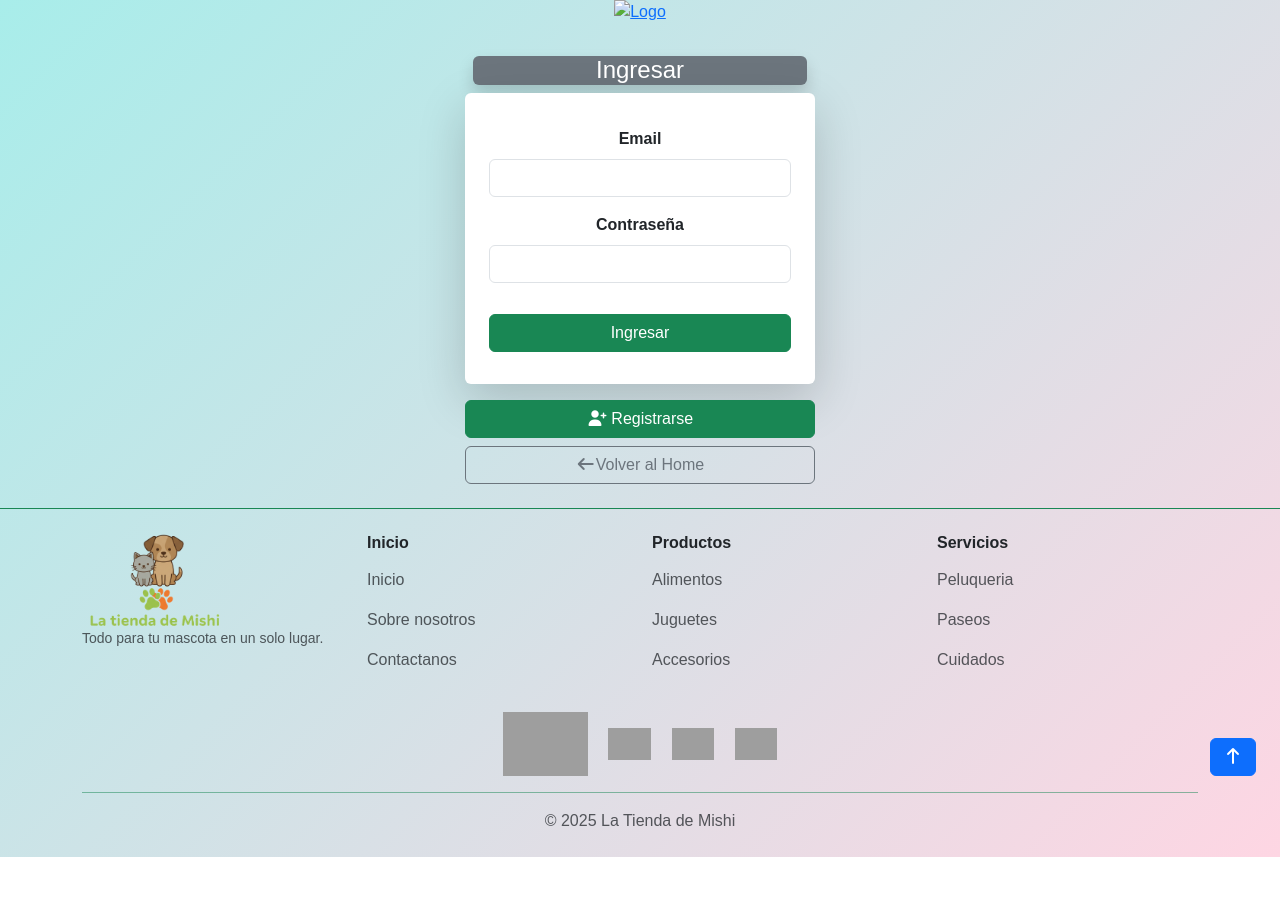
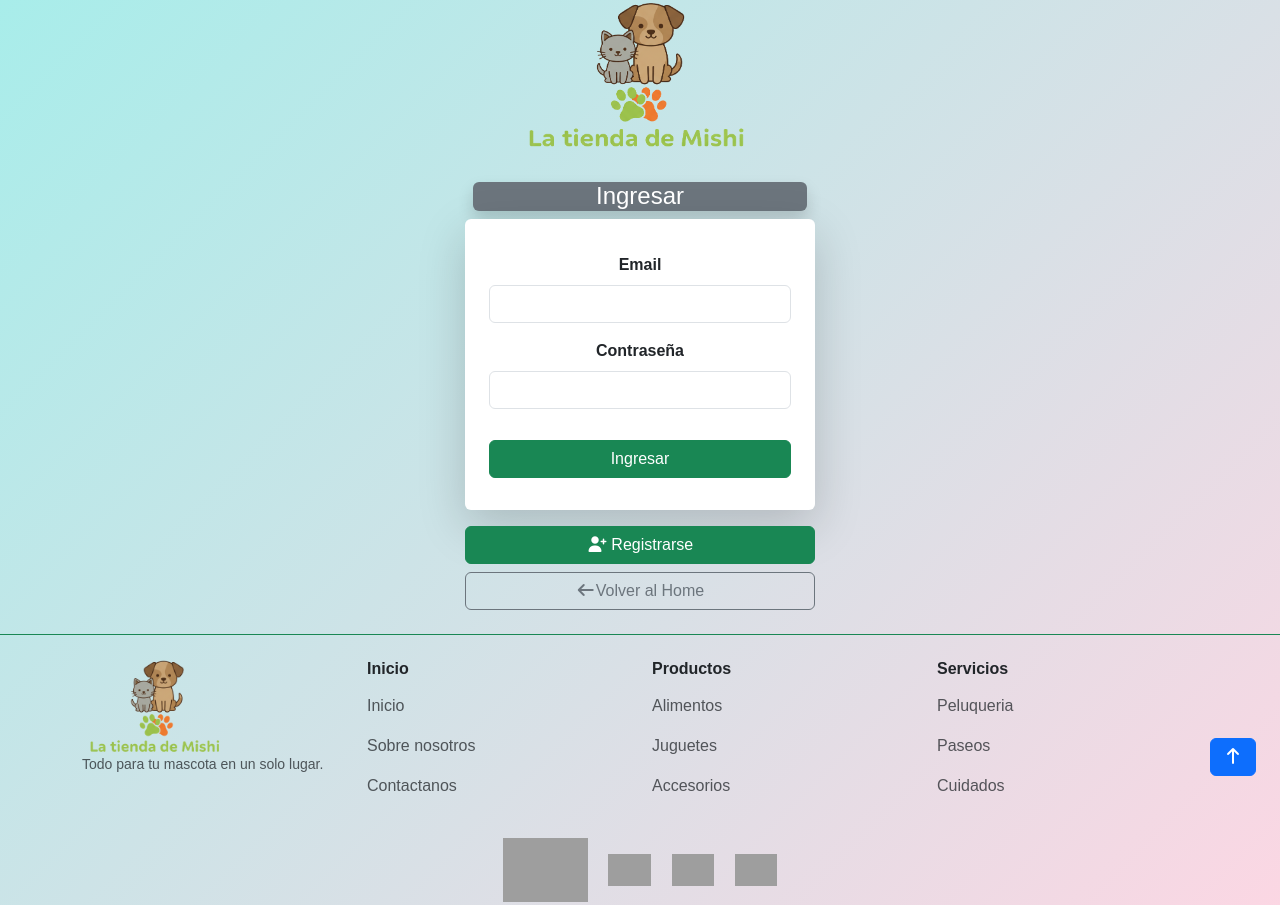
Before and after one commit to sferreyr/TP_AplicacionesWeb1, a plain HTML site: page pages/auth/login.html in a window 1280 px wide. Shown: the top 905 px of the page. Before the commit the page ends 857 px from the top, so only its background shows below. Drawn offline with nearby package versions, Linux system fonts and the light colour scheme; grey boxes are pictures that could not be loaded; a web font is replaced by a local one.

Commit message:
actualizacion

```diff
--- a/components/navbar.component.js
+++ b/components/navbar.component.js
@@ -41,7 +41,7 @@ let pageName = document.getElementById('pageName').value; // obtenemos el valor
 
 export const navBarComponent = `
 
-            <a href="index.html"> <img src="/assets/img/logo.png" height="150px" width="250px" alt="Logo"> </a>
+            <a href="/index.html"> <img src="/assets/img/logo.png" height="150px" width="250px" alt="Logo"> </a>
             <br>
             <nav class="navbar navbar-expand-lg  rounded"
                 style=" background-color: #ddf1f2; border-bottom: 1px solid #5cc9a3; border-top: 1px solid #5cc9a3;">
--- a/pages/auth/login.html
+++ b/pages/auth/login.html
@@ -35,7 +35,7 @@
 
     <input type="hidden" id="pageName" value="login">
     <div class="login">
-        <a href="/index.html"><img src="/logo.png" height="150px" width="250px" alt="Logo" class="mb-4"> </a>
+        <a href="/index.html"><img src="/assets/img/logo.png" height="150px" width="250px" alt="Logo" class="mb-4"> </a>
         <br>
         <h4 class="text-bg-secondary rounded m-2 shadow">Ingresar</h4>
 
--- a/utils/CarritoController.js
+++ b/utils/CarritoController.js
@@ -1,6 +1,6 @@
 import { cardComponent } from "../components/cards.component.js";
 import { setCarrito, getCarrito } from "./SessionStorageController.js";
-import { MsgAlerta } from '../../utils/AlertController.js';
+import { MsgAlerta } from './AlertController.js';
 
 
 let carrito = [];
```
Also changed, not shown: pages/signin/registro.html (+1 -1 lines).
